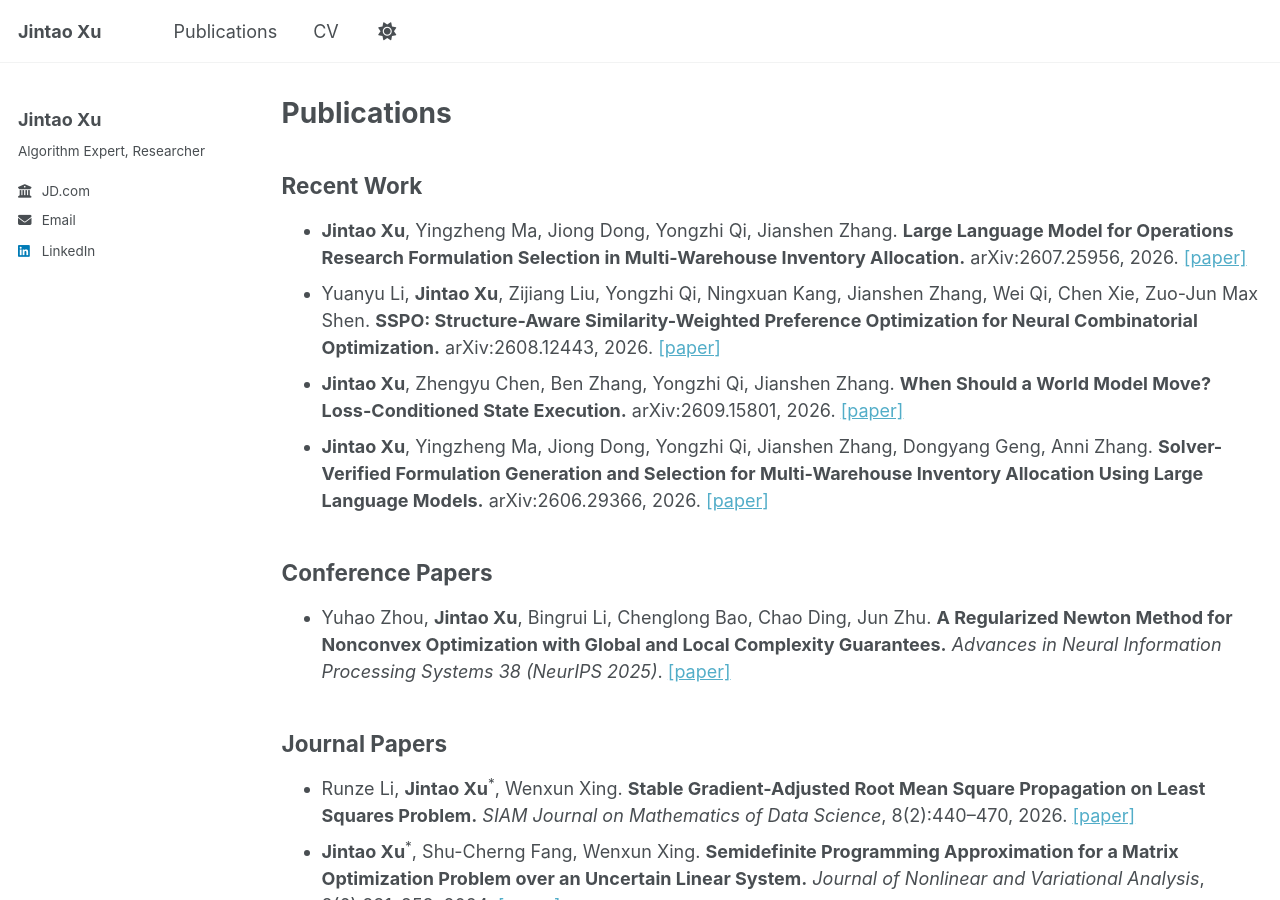
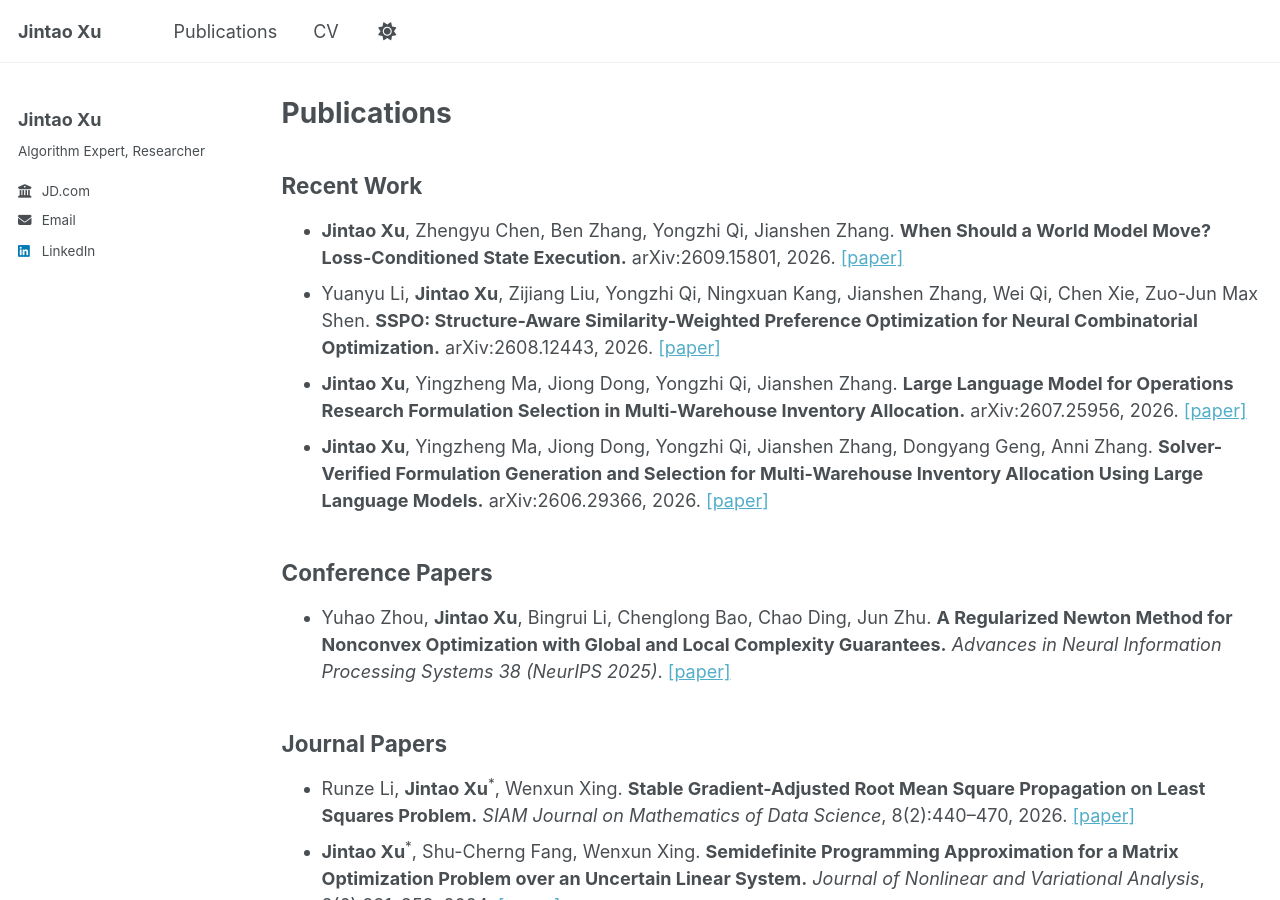
Before and after one commit to JintaoXuMath/JintaoXuMath.github.io, a Jekyll site: the page built from _pages/publications.html, in a window 1280 px wide and 900 px high. Built offline with Jekyll 4.4.1, drawn with Linux system fonts in a browser that asks for light colours.

```diff
--- a/_pages/publications.html
+++ b/_pages/publications.html
@@ -8,9 +8,10 @@ author_profile: true
 <h2>Recent Work</h2>
 
 <ul>
+
+  <li><strong>Jintao Xu</strong>, Zhengyu Chen, Ben Zhang, Yongzhi Qi, Jianshen Zhang. <strong>When Should a World Model Move? Loss-Conditioned State Execution.</strong> arXiv:2609.15801, 2026. <a href="https://arxiv.org/abs/2609.15801">[paper]</a></li>
+  <li>Yuanyu Li, <strong>Jintao Xu</strong>, Zijiang Liu, Yongzhi Qi, Ningxuan Kang, Jianshen Zhang, Wei Qi, Chen Xie, Zuo-Jun Max Shen. <strong>SSPO: Structure-Aware Similarity-Weighted Preference Optimization for Neural Combinatorial Optimization.</strong> arXiv:2608.12443, 2026. <a href="https://arxiv.org/abs/2608.12443">[paper]</a></li>
   <li><strong>Jintao Xu</strong>, Yingzheng Ma, Jiong Dong, Yongzhi Qi, Jianshen Zhang. <strong>Large Language Model for Operations Research Formulation Selection in Multi-Warehouse Inventory Allocation.</strong> arXiv:2607.25956, 2026. <a href="https://arxiv.org/abs/2607.25956">[paper]</a></li>
-  <li>Yuanyu Li, <strong>Jintao Xu</strong>, Zijiang Liu, Yongzhi Qi, Ningxuan Kang, Jianshen Zhang, Wei Qi, Chen Xie, Zuo-Jun Max Shen. <strong>SSPO: Structure-Aware Similarity-Weighted Preference Optimization for Neural Combinatorial Optimization.</strong> arXiv:2608.12443, 2026. <a href="https://arxiv.org/abs/2608.12443">[paper]</a></li>
-  <li><strong>Jintao Xu</strong>, Zhengyu Chen, Ben Zhang, Yongzhi Qi, Jianshen Zhang. <strong>When Should a World Model Move? Loss-Conditioned State Execution.</strong> arXiv:2609.15801, 2026. <a href="https://arxiv.org/abs/2609.15801">[paper]</a></li>
   <li><strong>Jintao Xu</strong>, Yingzheng Ma, Jiong Dong, Yongzhi Qi, Jianshen Zhang, Dongyang Geng, Anni Zhang. <strong>Solver-Verified Formulation Generation and Selection for Multi-Warehouse Inventory Allocation Using Large Language Models.</strong> arXiv:2606.29366, 2026. <a href="https://arxiv.org/abs/2606.29366">[paper]</a></li>
 </ul>
 
```
